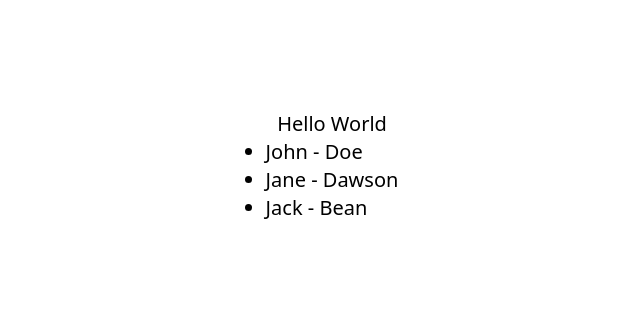
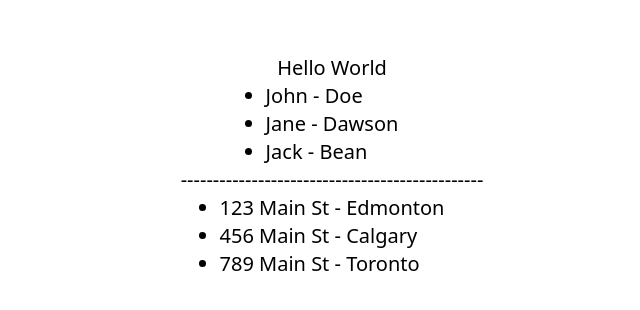
Before and after one commit to foresthpark/generic-component, a Next.js app: page / in a window 1280 px wide. Shown: the part 220-530 px from the top of the page, without its empty margins (308-948 px from the left). Built offline with nearby package versions, Linux system fonts and the light colour scheme.

Commit message:
setting things up

```diff
--- /dev/null
+++ b/src/components/List.tsx
@@ -0,0 +1,3 @@
+export default function List() {
+  return <div>List</div>;
+}
--- /dev/null
+++ b/src/pages/about.tsx
@@ -0,0 +1,34 @@
+import React from "react";
+
+export default function AboutPage() {
+  const name = `
+
+  ███████╗ ██████╗ ██████╗ ███████╗███████╗████████╗    ██████╗  █████╗ ██████╗ ██╗  ██╗
+  ██╔════╝██╔═══██╗██╔══██╗██╔════╝██╔════╝╚══██╔══╝    ██╔══██╗██╔══██╗██╔══██╗██║ ██╔╝
+  █████╗  ██║   ██║██████╔╝█████╗  ███████╗   ██║       ██████╔╝███████║██████╔╝█████╔╝
+  ██╔══╝  ██║   ██║██╔══██╗██╔══╝  ╚════██║   ██║       ██╔═══╝ ██╔══██║██╔══██╗██╔═██╗
+  ██║     ╚██████╔╝██║  ██║███████╗███████║   ██║       ██║     ██║  ██║██║  ██║██║  ██╗
+  ╚═╝      ╚═════╝ ╚═╝  ╚═╝╚══════╝╚══════╝   ╚═╝       ╚═╝     ╚═╝  ╚═╝╚═╝  ╚═╝╚═╝  ╚═╝
+
+               ██████╗██╗  ██╗██╗███████╗███████╗    ███╗   ███╗███████╗███╗   ███╗███████╗     ██████╗ ███████╗███████╗██╗ ██████╗███████╗██████╗
+              ██╔════╝██║  ██║██║██╔════╝██╔════╝    ████╗ ████║██╔════╝████╗ ████║██╔════╝    ██╔═══██╗██╔════╝██╔════╝██║██╔════╝██╔════╝██╔══██╗
+              ██║     ███████║██║█████╗  █████╗      ██╔████╔██║█████╗  ██╔████╔██║█████╗      ██║   ██║█████╗  █████╗  ██║██║     █████╗  ██████╔╝
+              ██║     ██╔══██║██║██╔══╝  ██╔══╝      ██║╚██╔╝██║██╔══╝  ██║╚██╔╝██║██╔══╝      ██║   ██║██╔══╝  ██╔══╝  ██║██║     ██╔══╝  ██╔══██╗
+              ╚██████╗██║  ██║██║███████╗██║         ██║ ╚═╝ ██║███████╗██║ ╚═╝ ██║███████╗    ╚██████╔╝██║     ██║     ██║╚██████╗███████╗██║  ██║
+               ╚═════╝╚═╝  ╚═╝╚═╝╚══════╝╚═╝         ╚═╝     ╚═╝╚══════╝╚═╝     ╚═╝╚══════╝     ╚═════╝ ╚═╝     ╚═╝     ╚═╝ ╚═════╝╚══════╝╚═╝  ╚═╝
+
+
+   ▄▄▄▄▄▄▄▄▄▄▄  ▄▄▄▄▄▄▄▄▄▄▄  ▄▄▄▄▄▄▄▄▄▄▄  ▄    ▄  ▄▄▄▄▄▄▄▄▄▄▄  ▄▄▄▄▄▄▄▄▄▄▄       ▄▄▄▄▄▄▄▄▄▄▄  ▄         ▄  ▄▄        ▄  ▄▄▄▄▄▄▄▄▄▄▄  ▄         ▄
+  ▐░░░░░░░░░░░▌▐░░░░░░░░░░░▌▐░░░░░░░░░░░▌▐░▌  ▐░▌▐░░░░░░░░░░░▌▐░░░░░░░░░░░▌     ▐░░░░░░░░░░░▌▐░▌       ▐░▌▐░░▌      ▐░▌▐░░░░░░░░░░░▌▐░▌       ▐░▌
+  ▐░█▀▀▀▀▀▀▀█░▌▐░█▀▀▀▀▀▀▀█░▌▐░█▀▀▀▀▀▀▀▀▀ ▐░▌ ▐░▌ ▐░█▀▀▀▀▀▀▀▀▀  ▀▀▀▀█░█▀▀▀▀      ▐░█▀▀▀▀▀▀▀█░▌▐░▌       ▐░▌▐░▌░▌     ▐░▌▐░█▀▀▀▀▀▀▀▀▀ ▐░▌       ▐░▌
+  ▐░▌       ▐░▌▐░▌       ▐░▌▐░▌          ▐░▌▐░▌  ▐░▌               ▐░▌          ▐░▌       ▐░▌▐░▌       ▐░▌▐░▌▐░▌    ▐░▌▐░▌          ▐░▌       ▐░▌
+  ▐░█▄▄▄▄▄▄▄█░▌▐░▌       ▐░▌▐░▌          ▐░▌░▌   ▐░█▄▄▄▄▄▄▄▄▄      ▐░▌          ▐░█▄▄▄▄▄▄▄█░▌▐░▌       ▐░▌▐░▌ ▐░▌   ▐░▌▐░▌          ▐░█▄▄▄▄▄▄▄█░▌
+  ▐░░░░░░░░░░░▌▐░▌       ▐░▌▐░▌          ▐░░▌    ▐░░░░░░░░░░░▌     ▐░▌          ▐░░░░░░░░░░░▌▐░▌       ▐░▌▐░▌  ▐░▌  ▐░▌▐░▌          ▐░░░░░░░░░░░▌
+  ▐░█▀▀▀▀█░█▀▀ ▐░▌       ▐░▌▐░▌          ▐░▌░▌   ▐░█▀▀▀▀▀▀▀▀▀      ▐░▌          ▐░█▀▀▀▀▀▀▀▀▀ ▐░▌       ▐░▌▐░▌   ▐░▌ ▐░▌▐░▌          ▐░█▀▀▀▀▀▀▀█░▌
+  ▐░▌     ▐░▌  ▐░▌       ▐░▌▐░▌          ▐░▌▐░▌  ▐░▌               ▐░▌          ▐░▌          ▐░▌       ▐░▌▐░▌    ▐░▌▐░▌▐░▌          ▐░▌       ▐░▌
+  ▐░▌      ▐░▌ ▐░█▄▄▄▄▄▄▄█░▌▐░█▄▄▄▄▄▄▄▄▄ ▐░▌ ▐░▌ ▐░█▄▄▄▄▄▄▄▄▄      ▐░▌          ▐░▌          ▐░█▄▄▄▄▄▄▄█░▌▐░▌     ▐░▐░▌▐░█▄▄▄▄▄▄▄▄▄ ▐░▌       ▐░▌
+  ▐░▌       ▐░▌▐░░░░░░░░░░░▌▐░░░░░░░░░░░▌▐░▌  ▐░▌▐░░░░░░░░░░░▌     ▐░▌          ▐░▌          ▐░░░░░░░░░░░▌▐░▌      ▐░░▌▐░░░░░░░░░░░▌▐░▌       ▐░▌
+   ▀         ▀  ▀▀▀▀▀▀▀▀▀▀▀  ▀▀▀▀▀▀▀▀▀▀▀  ▀    ▀  ▀▀▀▀▀▀▀▀▀▀▀       ▀            ▀            ▀▀▀▀▀▀▀▀▀▀▀  ▀        ▀▀  ▀▀▀▀▀▀▀▀▀▀▀  ▀         ▀
+`;
+  return <div className="text-left">{name}</div>;
+}
--- a/src/pages/index.tsx
+++ b/src/pages/index.tsx
@@ -1,5 +1,6 @@
 import { type NextPage } from "next";
 import Head from "next/head";
+import { addressData } from "~/constants/data";
 
 export interface Name {
   firstName: string;
@@ -31,6 +32,16 @@ const Home: NextPage = () => {
             </li>
           ))}
         </ul>
+        -----------------------------------------------
+        <ul>
+          {addressData.map((address) => (
+            <li className="list-disc" key={address.city}>
+              <span>
+                {address.street} - {address.city}
+              </span>
+            </li>
+          ))}
+        </ul>
         <br />
       </div>
     </>
```
Also changed, not shown: 1 other file (tests, documents, lock files or other folders).
